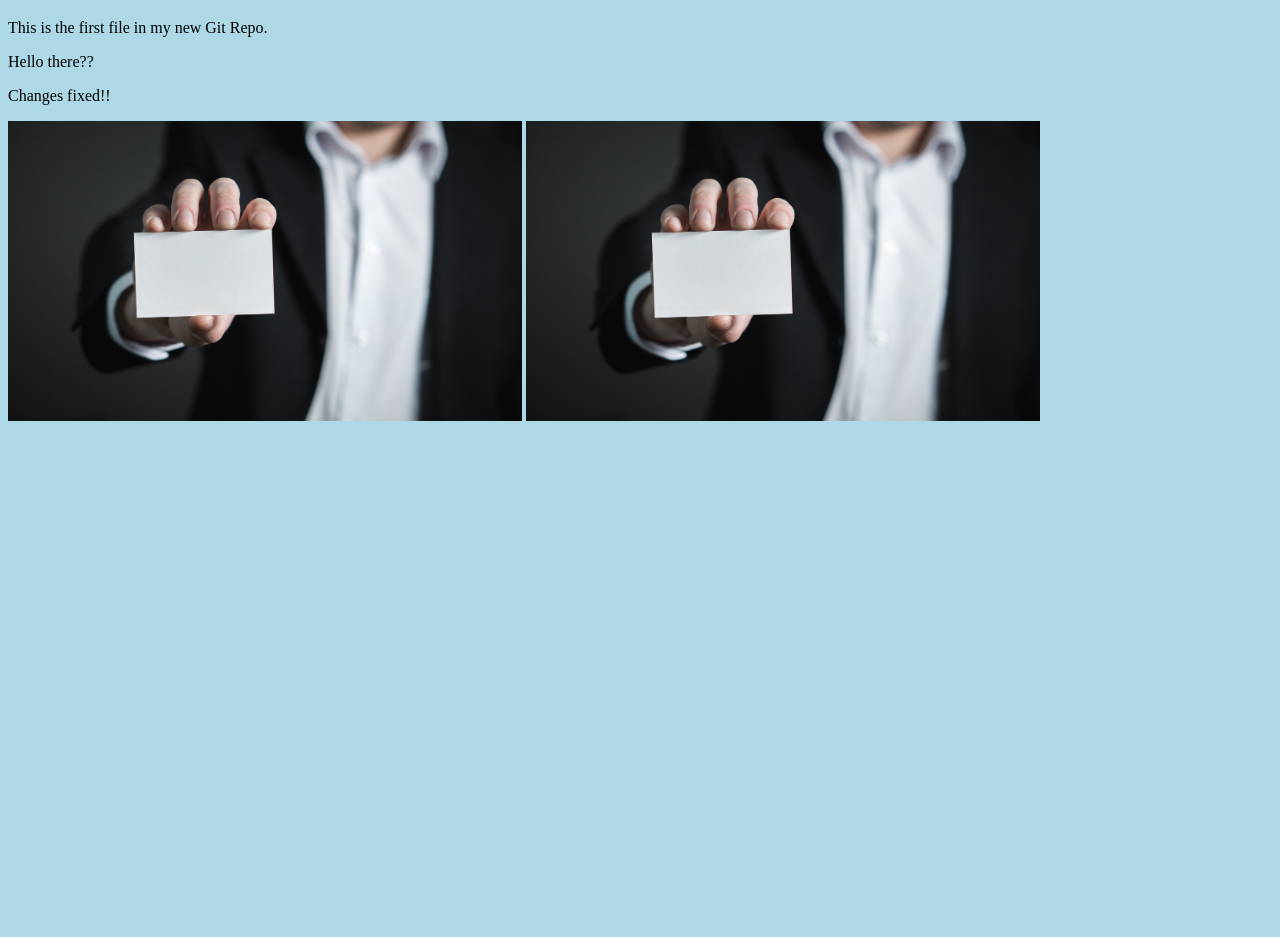
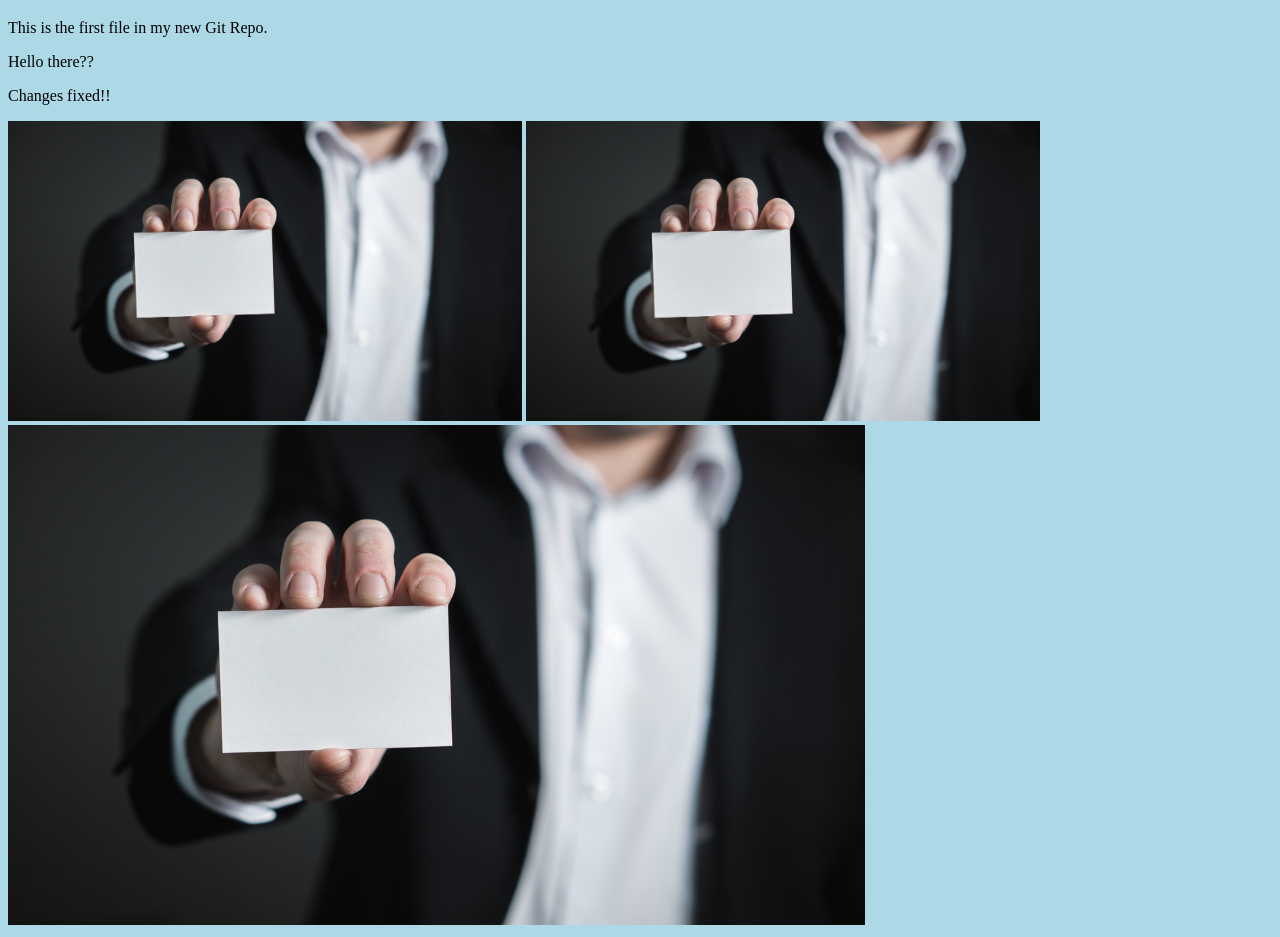
Before and after one commit to dahiyasahil44/new1, a plain HTML site: page index.html in a window 1280 px wide. Shown: the part 61-998 px from the top of the page. Before the commit the page ends 800 px from the top, so only its background shows below. Drawn offline with Linux system fonts and the light colour scheme.

Commit message:
Updated index.html added 1 more image

```diff
--- a/index.html
+++ b/index.html
@@ -14,6 +14,7 @@
 <div class="images">
     <img src="contact.jpg" height="300" alt="">
     <img src="contact.jpg" height="300" alt="">
+    <img src="contact.jpg" height="500" alt="">
 </div>
 </body>
 </html>
```
